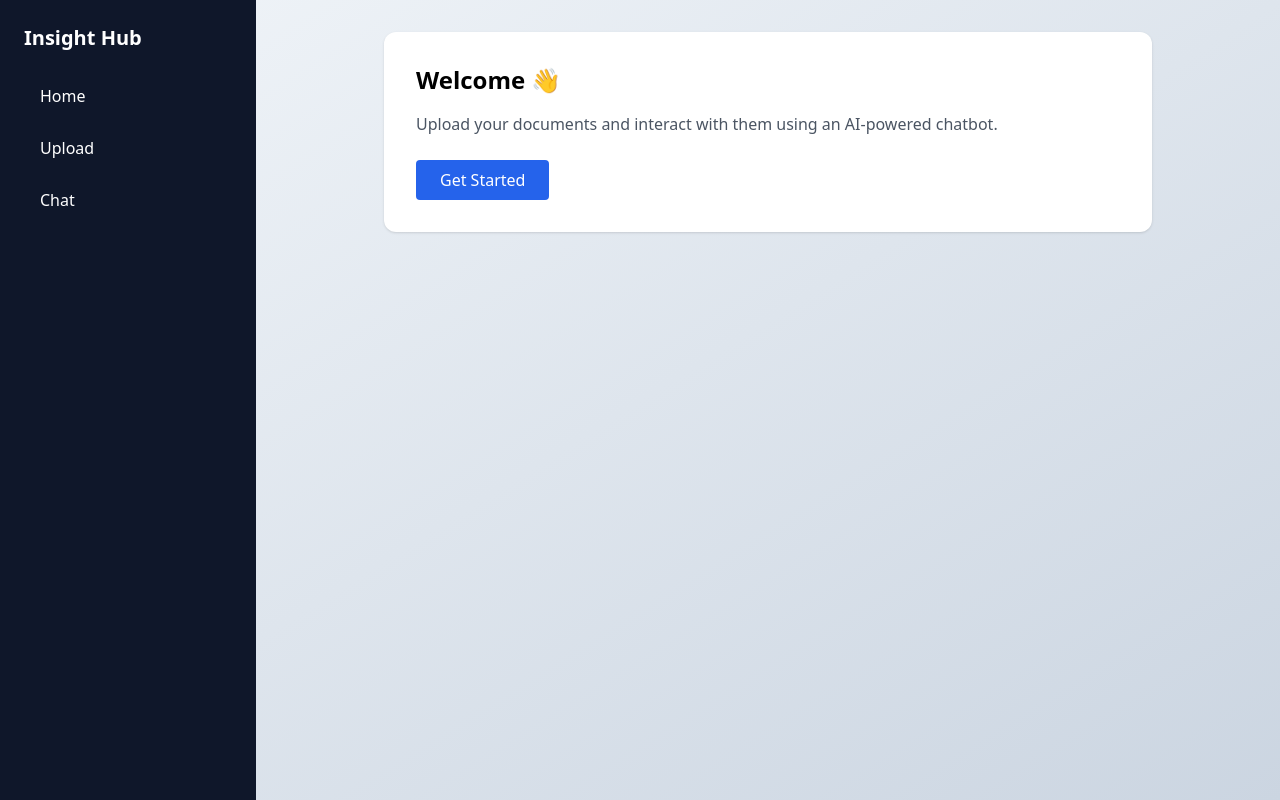
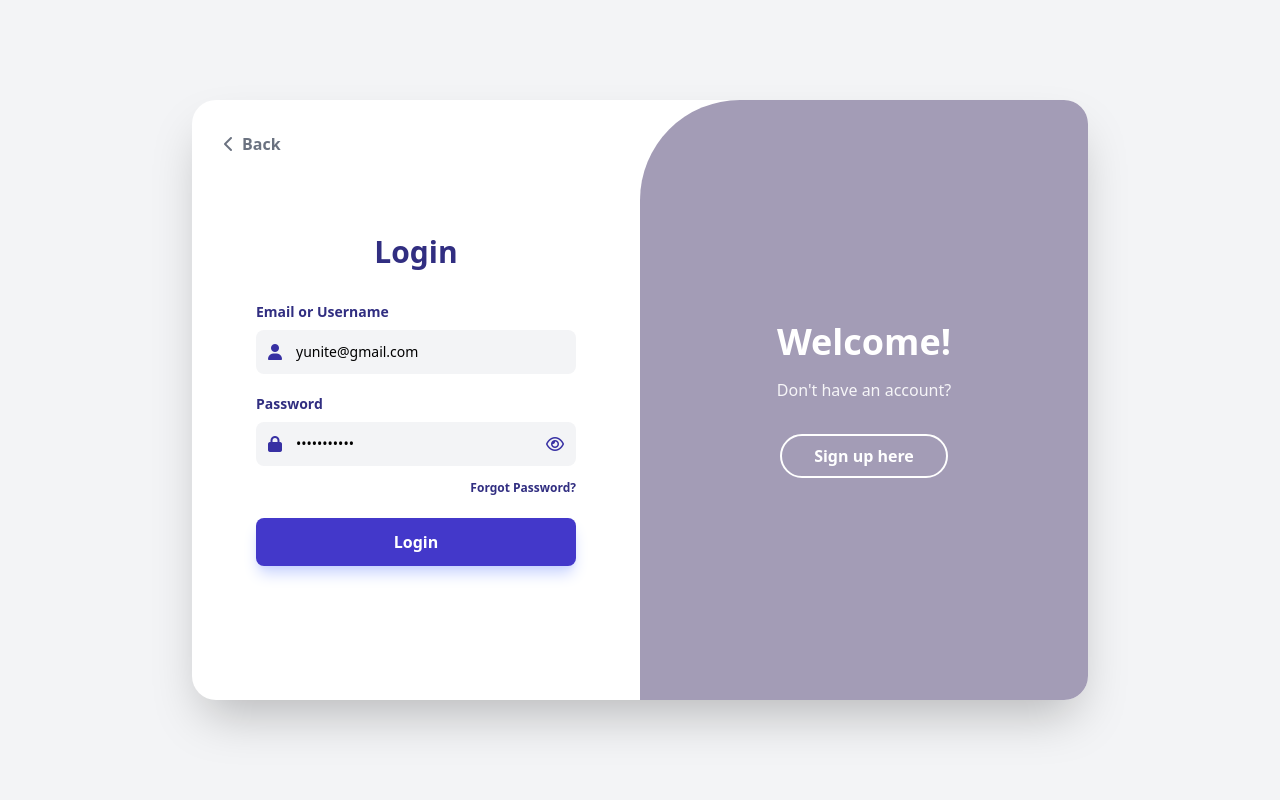
Before and after one commit to Cloudie-yun/InsightHub, a Flask app: page / in a window 1280 px wide. Run offline with Flask 3, Linux system fonts and the light colour scheme; some libraries are stand-ins or nearby versions.

Commit message:
Gemini Version

```diff
--- a/app.py
+++ b/app.py
@@ -2,9 +2,34 @@ from flask import Flask, render_template
 
 app = Flask(__name__)
 
-@app.route("/")
-def index():
-    return render_template("index.html")
+@app.route('/')
+def root():
+    # Redirect root to login for the prototype flow
+    return render_template('login.html')
 
-if __name__ == "__main__":
-    app.run(debug=True)
+@app.route('/login')
+def login():
+    return render_template('login.html')
+
+@app.route('/signup')
+def signup():
+    return render_template('signup.html')
+
+@app.route('/dashboard')
+def dashboard():
+    return render_template('dashboard.html', active_page='dashboard')
+
+@app.route('/chat')
+def chat():
+    return render_template('chat.html', active_page='chat')
+
+@app.route('/flashcards')
+def flashcards():
+    return render_template('flashcards.html', active_page='study')
+
+@app.route('/mindmap')
+def mindmap():
+    return render_template('mindmap.html', active_page='study')
+
+if __name__ == '__main__':
+    app.run(debug=True, port=5000)
--- a/templates/base.html
+++ b/templates/base.html
@@ -2,32 +2,118 @@
 <html lang="en">
 <head>
     <meta charset="UTF-8">
-    <title>{% block title %}Document Chatbot{% endblock %}</title>
-
-    <!-- Tailwind CDN -->
+    <meta name="viewport" content="width=device-width, initial-scale=1.0">
+    <title>InsightHub</title>
+    <!-- Tailwind CSS -->
     <script src="https://cdn.tailwindcss.com"></script>
+    <!-- Font Awesome -->
+    <link rel="stylesheet" href="https://cdnjs.cloudflare.com/ajax/libs/font-awesome/6.4.0/css/all.min.css">
+    <!-- Custom Config for specific colors -->
+    <script>
+        tailwind.config = {
+            theme: {
+                extend: {
+                    colors: {
+                        brand: {
+                            50: '#f5f3ff',
+                            100: '#ede9fe',
+                            500: '#8b5cf6',
+                            600: '#7c3aed',
+                            700: '#6d28d9',
+                            900: '#4c1d95',
+                        }
+                    }
+                }
+            }
+        }
+    </script>
+    <style>
+        /* Custom Scrollbar for sleek look */
+        ::-webkit-scrollbar { width: 6px; }
+        ::-webkit-scrollbar-track { background: #f1f1f1; }
+        ::-webkit-scrollbar-thumb { background: #cbd5e1; border-radius: 10px; }
+        ::-webkit-scrollbar-thumb:hover { background: #94a3b8; }
+    </style>
 </head>
-<body class="bg-gradient-to-br from-slate-100 to-slate-300">
-
-<div class="flex min-h-screen">
+<body class="bg-slate-50 text-slate-800 font-sans h-screen flex overflow-hidden">
 
     <!-- Sidebar -->
-    <aside class="w-64 bg-slate-900 text-white p-6">
-        <h2 class="text-xl font-semibold mb-6">Insight Hub</h2>
+    <aside class="w-64 bg-white border-r border-gray-200 flex flex-col justify-between h-full flex-shrink-0 transition-all duration-300">
+        <div>
+            <!-- Logo -->
+            <div class="h-16 flex items-center px-6 border-b border-gray-100">
+                <a href="/dashboard" class="text-2xl font-bold tracking-tight text-brand-700 flex items-center gap-2">
+                    <i class="fa-solid fa-layer-group"></i> InsightHub
+                </a>
+            </div>
 
-        <nav class="space-y-3">
-            <a href="/" class="block px-4 py-2 rounded hover:bg-slate-700">Home</a>
-            <a href="#" class="block px-4 py-2 rounded hover:bg-slate-700">Upload</a>
-            <a href="#" class="block px-4 py-2 rounded hover:bg-slate-700">Chat</a>
-        </nav>
+            <!-- Main Nav -->
+            <nav class="p-4 space-y-2">
+                <a href="/dashboard" class="flex items-center gap-3 px-4 py-3 rounded-lg transition-colors {{ 'bg-brand-50 text-brand-700 font-medium' if active_page == 'dashboard' else 'text-gray-500 hover:bg-gray-50 hover:text-gray-900' }}">
+                    <i class="fa-solid fa-house text-lg w-6"></i>
+                    Dashboard
+                </a>
+                <a href="/chat" class="flex items-center gap-3 px-4 py-3 rounded-lg transition-colors {{ 'bg-brand-50 text-brand-700 font-medium' if active_page == 'chat' else 'text-gray-500 hover:bg-gray-50 hover:text-gray-900' }}">
+                    <i class="fa-regular fa-comment-dots text-lg w-6"></i>
+                    Conversations
+                </a>
+            </nav>
+
+            <!-- Study Aids Section -->
+            <div class="px-4 mt-4">
+                <h3 class="text-xs font-semibold text-gray-400 uppercase tracking-wider mb-2 px-2">Study Aids</h3>
+                <nav class="space-y-2">
+                    <a href="/mindmap" class="flex items-center gap-3 px-4 py-2 rounded-lg transition-colors {{ 'text-brand-700 bg-brand-50 font-medium' if active_page == 'mindmap' else 'text-gray-500 hover:bg-gray-50 hover:text-gray-900' }}">
+                        <i class="fa-solid fa-diagram-project w-6"></i>
+                        Mind Map
+                    </a>
+                    <a href="/flashcards" class="flex items-center gap-3 px-4 py-2 rounded-lg transition-colors {{ 'text-brand-700 bg-brand-50 font-medium' if active_page == 'flashcards' else 'text-gray-500 hover:bg-gray-50 hover:text-gray-900' }}">
+                        <i class="fa-solid fa-clone w-6"></i>
+                        Flash Cards
+                    </a>
+                </nav>
+            </div>
+        </div>
+
+        <!-- User Profile (Bottom Sidebar) -->
+        <div class="p-4 border-t border-gray-100">
+            <a href="/login" class="flex items-center gap-3 px-2 py-2 text-gray-500 hover:text-red-500 transition-colors">
+                <i class="fa-solid fa-arrow-right-from-bracket"></i>
+                <span>Log Out</span>
+            </a>
+        </div>
     </aside>
 
-    <!-- Main Content -->
-    <main class="flex-1 p-8">
-        {% block content %}{% endblock %}
-    </main>
+    <!-- Main Content Wrapper -->
+    <div class="flex-1 flex flex-col h-full min-w-0">
+        <!-- Header -->
+        <header class="h-16 bg-white border-b border-gray-200 flex items-center justify-between px-6 flex-shrink-0">
+            <!-- Search -->
+            <div class="w-full max-w-lg relative">
+                <span class="absolute left-3 top-1/2 -translate-y-1/2 text-gray-400">
+                    <i class="fa-solid fa-magnifying-glass"></i>
+                </span>
+                <input type="text" placeholder="Search documents, conversations..."
+                       class="w-full pl-10 pr-4 py-2 rounded-full border border-gray-200 bg-gray-50 focus:outline-none focus:ring-2 focus:ring-brand-500 focus:bg-white transition-all">
+            </div>
 
-</div>
+            <!-- User Info -->
+            <div class="flex items-center gap-4 ml-4">
+                <div class="text-right hidden sm:block">
+                    <div class="text-sm font-bold text-gray-900">Yunite</div>
+                    <div class="text-xs text-gray-500">yunite@gmail.com</div>
+                </div>
+                <div class="h-10 w-10 rounded-full bg-brand-100 text-brand-600 flex items-center justify-center font-bold text-lg border-2 border-white shadow-sm">
+                    Y
+                </div>
+            </div>
+        </header>
+
+        <!-- Page Content Injection -->
+        <main class="flex-1 overflow-auto bg-slate-50 relative">
+            {% block content %}{% endblock %}
+        </main>
+    </div>
 
 </body>
 </html>
--- /dev/null
+++ b/templates/login.html
@@ -0,0 +1,68 @@
+<!DOCTYPE html>
+<html lang="en">
+<head>
+    <meta charset="UTF-8">
+    <meta name="viewport" content="width=device-width, initial-scale=1.0">
+    <title>Login - InsightHub</title>
+    <script src="https://cdn.tailwindcss.com"></script>
+    <link rel="stylesheet" href="https://cdnjs.cloudflare.com/ajax/libs/font-awesome/6.4.0/css/all.min.css">
+</head>
+<body class="bg-gray-100 h-screen flex items-center justify-center p-4">
+
+    <div class="bg-white w-full max-w-4xl h-[600px] rounded-3xl shadow-2xl flex overflow-hidden">
+
+        <!-- Left: Form -->
+        <div class="w-1/2 p-12 flex flex-col justify-center relative">
+            <a href="/" class="absolute top-8 left-8 text-gray-500 hover:text-gray-800 font-bold flex items-center gap-2">
+                <i class="fa-solid fa-chevron-left"></i> Back
+            </a>
+
+            <div class="max-w-xs mx-auto w-full">
+                <h1 class="text-3xl font-bold text-indigo-900 mb-8 text-center">Login</h1>
+
+                <form action="/dashboard" class="space-y-5">
+                    <div>
+                        <label class="block text-sm font-bold text-indigo-900 mb-2">Email or Username</label>
+                        <div class="relative">
+                            <span class="absolute left-3 top-1/2 -translate-y-1/2 text-indigo-800">
+                                <i class="fa-solid fa-user"></i>
+                            </span>
+                            <input type="text" value="yunite@gmail.com" class="w-full bg-gray-100 rounded-lg pl-10 pr-4 py-3 text-sm focus:outline-none focus:ring-2 focus:ring-indigo-500">
+                        </div>
+                    </div>
+
+                    <div>
+                        <label class="block text-sm font-bold text-indigo-900 mb-2">Password</label>
+                        <div class="relative">
+                            <span class="absolute left-3 top-1/2 -translate-y-1/2 text-indigo-800">
+                                <i class="fa-solid fa-lock"></i>
+                            </span>
+                            <input type="password" value="password123" class="w-full bg-gray-100 rounded-lg pl-10 pr-10 py-3 text-sm focus:outline-none focus:ring-2 focus:ring-indigo-500">
+                            <span class="absolute right-3 top-1/2 -translate-y-1/2 text-indigo-800 cursor-pointer">
+                                <i class="fa-regular fa-eye"></i>
+                            </span>
+                        </div>
+                        <div class="text-right mt-2">
+                            <a href="#" class="text-xs text-indigo-900 font-bold">Forgot Password?</a>
+                        </div>
+                    </div>
+
+                    <button type="submit" class="w-full bg-indigo-700 hover:bg-indigo-800 text-white font-bold py-3 rounded-lg shadow-lg shadow-indigo-200 transition-all mt-4">
+                        Login
+                    </button>
+                </form>
+            </div>
+        </div>
+
+        <!-- Right: Decorative -->
+        <div class="w-1/2 bg-[#a39cb6] relative flex flex-col items-center justify-center text-white p-12 text-center" style="border-top-left-radius: 100px;">
+            <h2 class="text-4xl font-bold mb-4">Welcome!</h2>
+            <p class="mb-8 opacity-90">Don't have an account?</p>
+            <a href="/signup" class="border-2 border-white text-white px-8 py-2 rounded-full font-bold hover:bg-white hover:text-[#a39cb6] transition-colors">
+                Sign up here
+            </a>
+        </div>
+
+    </div>
+</body>
+</html>
```
Also changed, not shown: templates/chat.html (added, +143 -0 lines), templates/dashboard.html (added, +85 -0 lines), templates/flashcards.html (added, +58 -0 lines), templates/mindmap.html (added, +64 -0 lines), templates/signup.html (added, +75 -0 lines), static/script/script.js (added).
